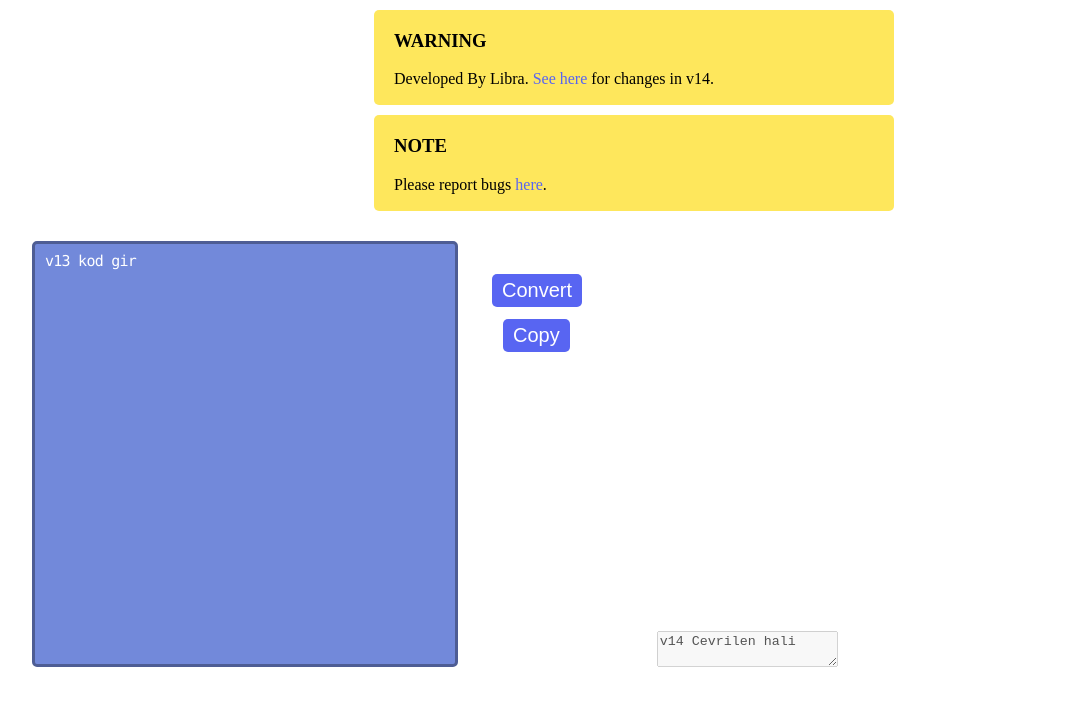
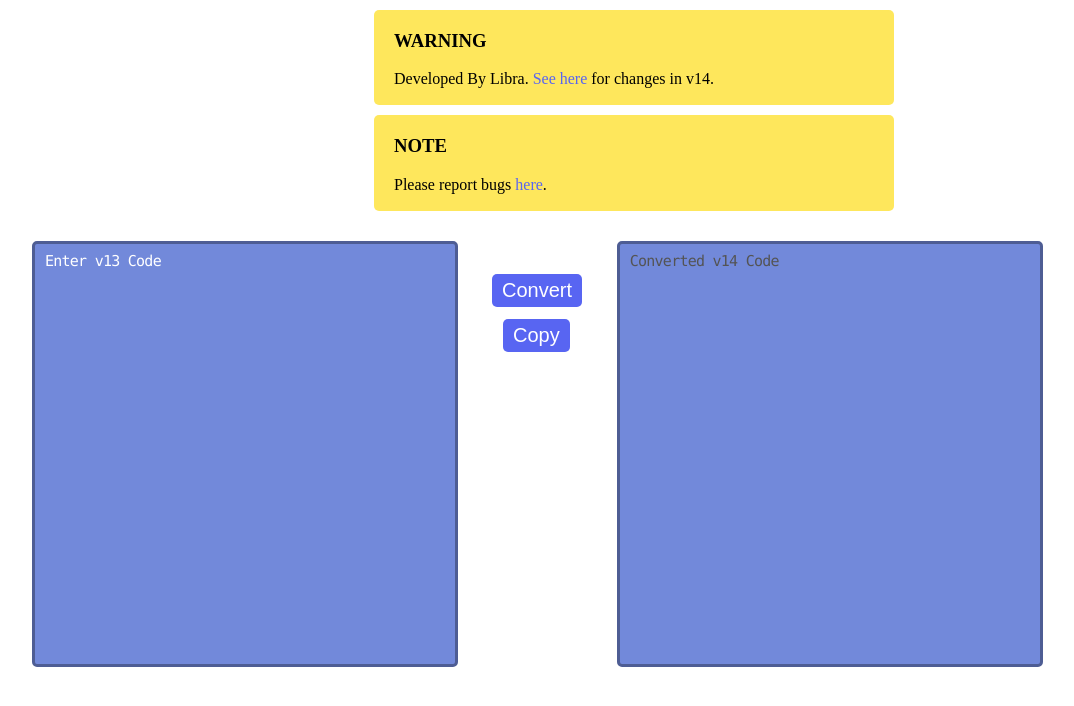
Before and after one commit to LibraDVLP/djs-13-14, a plain HTML site: page index.html in a window 1280 px wide. Shown: the whole page, without its empty margins (6-1080 px from the left). Drawn offline with Linux system fonts and the light colour scheme; a web font is replaced by a local one.

Commit message:
Update index.html

```diff
--- a/index.html
+++ b/index.html
@@ -23,10 +23,10 @@
     </div>
 
     <div>
-        <textarea placeholder="v13 kod gir" id="v13"></textarea>
+        <textarea placeholder="Enter v13 Code" id="v13"></textarea>
         <button class="convert" onclick="convert()">Convert</button>
         <button class="copy" onclick="copy()">Copy</button>
-        <textarea disabled id="v14 kodunuz">v14 Cevrilen hali</textarea>
+        <textarea disabled id="v14">Converted v14 Code</textarea>
     </div>
 </body>
 
```
